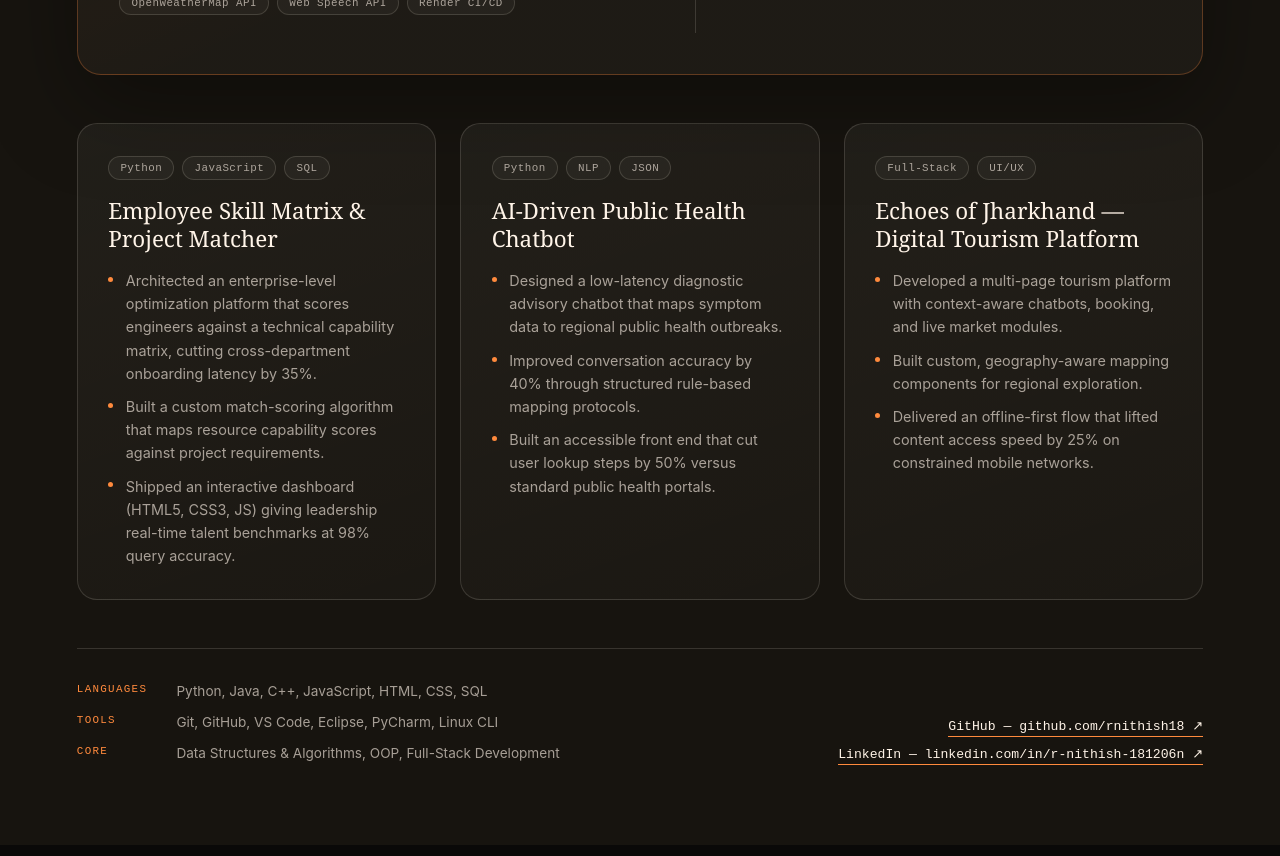
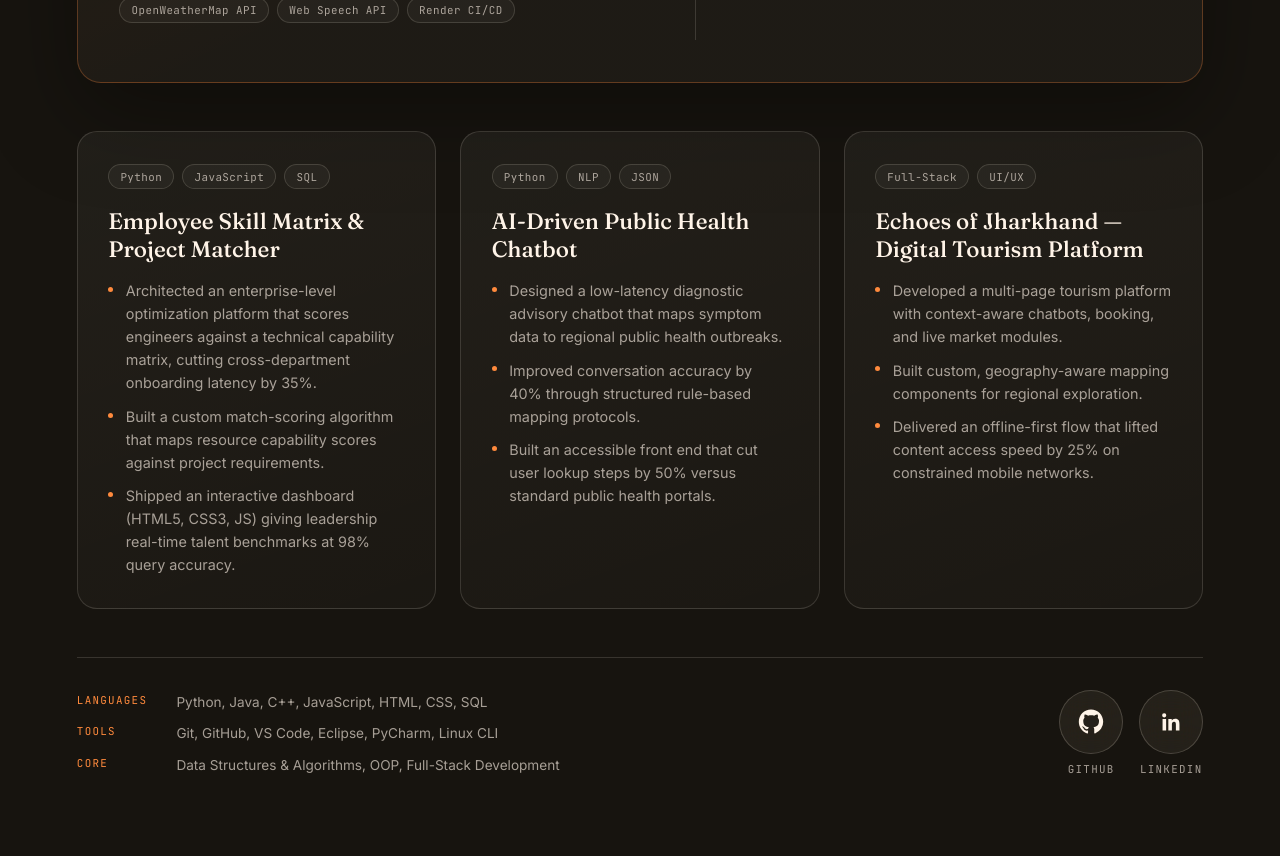
Before and after one commit to rnithish18/cinematic-portfolio-hero, a Next.js app: page / in a window 1280 px wide. Shown: the part 1600-2456 px from the top of the page. Built offline with nearby package versions, Linux system fonts and the light colour scheme.

Commit message:
Add big GitHub/LinkedIn icon buttons

```diff
--- a/app/layout.tsx
+++ b/app/layout.tsx
@@ -1,14 +1,42 @@
 import type { Metadata } from "next";
+import { Fraunces, Inter, JetBrains_Mono } from "next/font/google";
 import "./globals.css";
 
+const fraunces = Fraunces({
+  subsets: ["latin"],
+  weight: ["400", "500", "600"],
+  style: ["normal", "italic"],
+  variable: "--font-display",
+  display: "swap",
+});
+
+const inter = Inter({
+  subsets: ["latin"],
+  weight: ["300", "400", "500", "600"],
+  variable: "--font-body",
+  display: "swap",
+});
+
+const jetbrainsMono = JetBrains_Mono({
+  subsets: ["latin"],
+  weight: ["400", "500"],
+  variable: "--font-mono",
+  display: "swap",
+});
+
 export const metadata: Metadata = {
-  title: "Aarav Menon — Senior Interaction Engineer",
-  description: "test",
+  title: "Nithish R — Full-Stack Developer",
+  description:
+    "Portfolio of Nithish R, a Computer Science & Engineering student building full-stack platforms and ML-backed tools.",
 };
 
-export default function RootLayout({ children }: { children: React.ReactNode }) {
+export default function RootLayout({
+  children,
+}: {
+  children: React.ReactNode;
+}) {
   return (
-    <html lang="en">
+    <html lang="en" className={`${fraunces.variable} ${inter.variable} ${jetbrainsMono.variable}`}>
       <body>{children}</body>
     </html>
   );
--- a/components/Projects.module.css
+++ b/components/Projects.module.css
@@ -242,24 +242,51 @@
 
 .linkRow {
   display: flex;
-  flex-direction: column;
-  gap: 0.6rem;
-  align-items: flex-end;
+  gap: 1rem;
+  align-items: center;
 }
 
-.githubLink {
-  font-family: var(--font-mono);
-  font-size: 0.82rem;
-  color: var(--text-warm);
-  border-bottom: 1px solid var(--accent-amber);
-  padding-bottom: 2px;
-  white-space: nowrap;
-  transition: color 0.3s var(--ease-soft), border-color 0.3s var(--ease-soft);
+.iconLink {
+  display: flex;
+  flex-direction: column;
+  align-items: center;
+  gap: 0.5rem;
+  color: var(--text-muted);
+  transition: color 0.3s var(--ease-soft);
 }
 
-.githubLink:hover {
-  color: var(--accent-amber);
-  border-color: transparent;
+.iconLink:hover {
+  color: var(--text-warm);
+}
+
+.iconCircle {
+  display: flex;
+  align-items: center;
+  justify-content: center;
+  width: 64px;
+  height: 64px;
+  border-radius: 50%;
+  background: rgba(255, 244, 232, 0.06);
+  backdrop-filter: blur(16px) saturate(160%);
+  -webkit-backdrop-filter: blur(16px) saturate(160%);
+  border: 1px solid rgba(255, 244, 232, 0.18);
+  color: var(--text-warm);
+  transition: transform 0.35s var(--ease-soft), background 0.35s var(--ease-soft),
+    border-color 0.35s var(--ease-soft), box-shadow 0.35s var(--ease-soft);
+}
+
+.iconLink:hover .iconCircle {
+  transform: translateY(-4px) scale(1.06);
+  background: rgba(255, 138, 61, 0.16);
+  border-color: rgba(255, 138, 61, 0.5);
+  box-shadow: 0 12px 32px rgba(255, 138, 61, 0.22);
+}
+
+.iconLabel {
+  font-family: var(--font-mono);
+  font-size: 0.68rem;
+  letter-spacing: 0.12em;
+  text-transform: uppercase;
 }
 
 @media (max-width: 900px) {
--- a/components/Projects.tsx
+++ b/components/Projects.tsx
@@ -68,11 +68,23 @@ const SKILLS: { label: string; value: string }[] = [
 ];
 
 const LINKS = [
-  { label: "GitHub", value: "github.com/rnithish18", href: "https://github.com/rnithish18" },
+  {
+    label: "GitHub",
+    href: "https://github.com/rnithish18",
+    icon: (
+      <svg width="26" height="26" viewBox="0 0 24 24" fill="currentColor">
+        <path d="M12 .5C5.73.5.75 5.48.75 11.75c0 5.02 3.26 9.28 7.77 10.78.57.1.78-.25.78-.55 0-.27-.01-1.16-.02-2.1-3.16.69-3.83-1.34-3.83-1.34-.52-1.32-1.26-1.67-1.26-1.67-1.03-.7.08-.69.08-.69 1.14.08 1.74 1.17 1.74 1.17 1.01 1.73 2.65 1.23 3.3.94.1-.73.4-1.23.72-1.51-2.52-.29-5.17-1.26-5.17-5.61 0-1.24.44-2.25 1.17-3.05-.12-.29-.51-1.45.11-3.02 0 0 .96-.31 3.14 1.16.91-.25 1.88-.38 2.85-.38.97 0 1.94.13 2.85.38 2.18-1.47 3.14-1.16 3.14-1.16.62 1.57.23 2.73.11 3.02.73.8 1.17 1.81 1.17 3.05 0 4.36-2.65 5.32-5.18 5.6.41.35.77 1.04.77 2.1 0 1.52-.01 2.74-.01 3.11 0 .3.2.66.79.55A11.26 11.26 0 0 0 23.25 11.75C23.25 5.48 18.27.5 12 .5Z" />
+      </svg>
+    ),
+  },
   {
     label: "LinkedIn",
-    value: "linkedin.com/in/r-nithish-181206n",
     href: "https://www.linkedin.com/in/r-nithish-181206n",
+    icon: (
+      <svg width="24" height="24" viewBox="0 0 24 24" fill="currentColor">
+        <path d="M20.45 20.45h-3.56v-5.57c0-1.33-.02-3.04-1.85-3.04-1.86 0-2.15 1.45-2.15 2.94v5.67H9.34V9h3.42v1.56h.05c.48-.9 1.64-1.85 3.37-1.85 3.6 0 4.27 2.37 4.27 5.45v6.29ZM5.34 7.43a2.07 2.07 0 1 1 0-4.13 2.07 2.07 0 0 1 0 4.13ZM7.12 20.45H3.56V9h3.56v11.45Z" />
+      </svg>
+    ),
   },
 ];
 
@@ -147,9 +159,12 @@ export default function Projects() {
               href={link.href}
               target="_blank"
               rel="noreferrer"
-              className={styles.githubLink}
+              className={styles.iconLink}
+              aria-label={link.label}
+              title={link.label}
             >
-              {link.label} — {link.value} ↗
+              <span className={styles.iconCircle}>{link.icon}</span>
+              <span className={styles.iconLabel}>{link.label}</span>
             </a>
           ))}
         </div>
```
